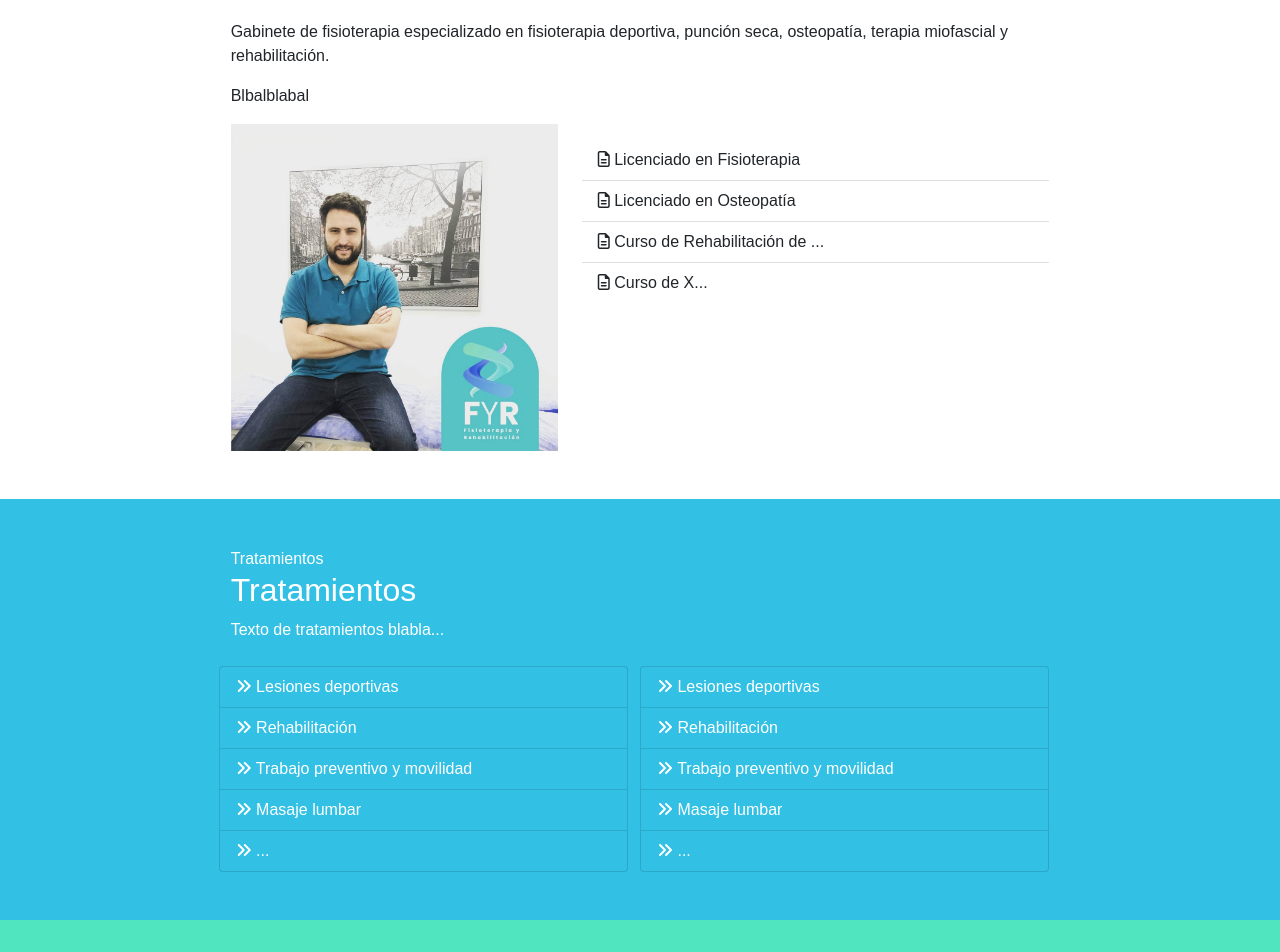
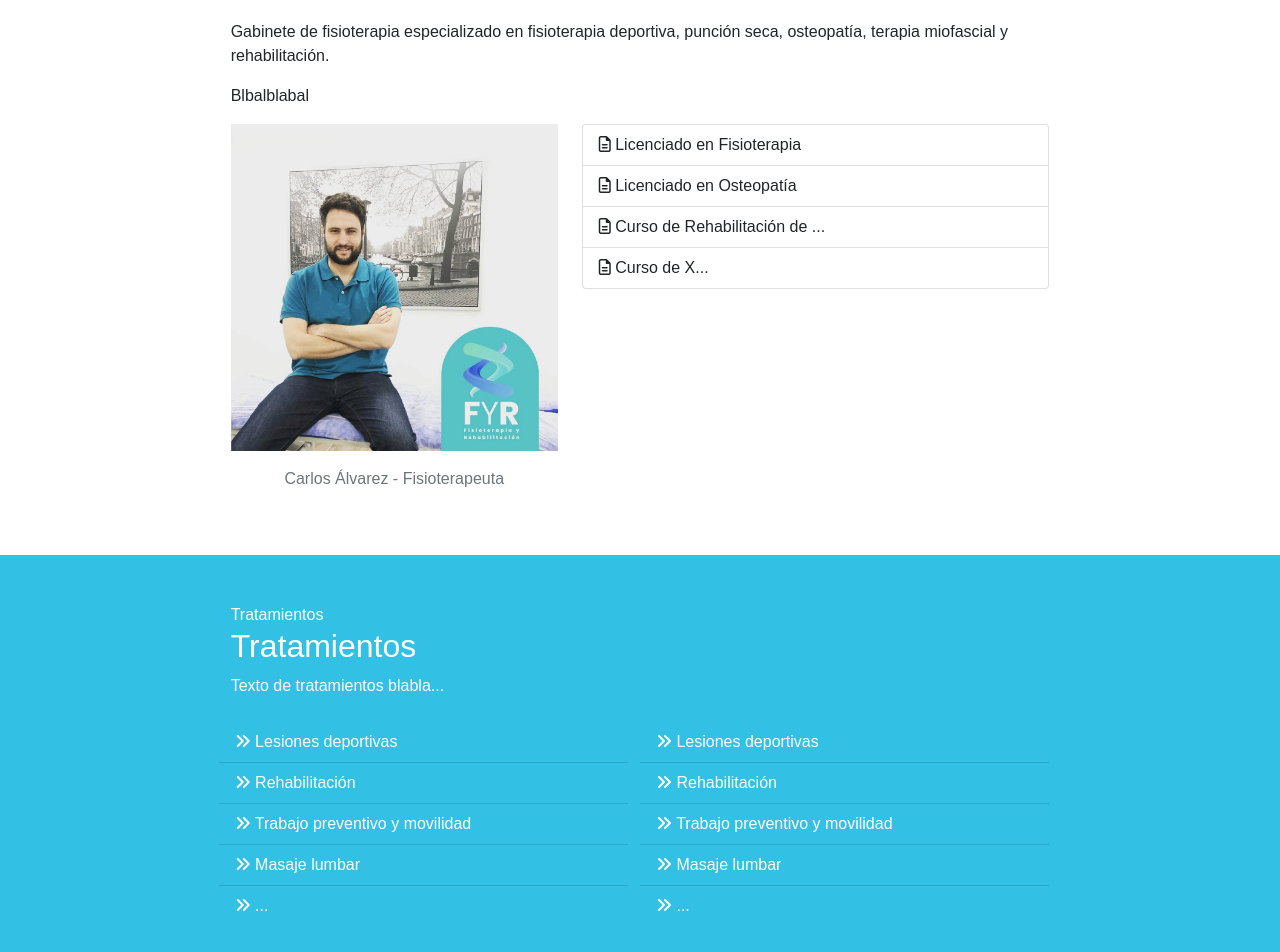
Before and after one commit to jorgetutor/fyr, a website: page index.html in a window 1280 px wide. Shown: the part 1000-1952 px from the top of the page. Drawn offline with Linux system fonts and the light colour scheme; a web font is replaced by a local one.

Commit message:
Innitial commit 5

```diff
--- a/index.html
+++ b/index.html
@@ -106,9 +106,10 @@
                 <div class="row">
                     <div class="col-12 col-md-5">
                         <img src="assets/images/fisioterapiayrehabilitacion.com-carlos.jpg" alt="Carlos Álvarez Fisioterapeuta"  class="img-fluid">
+                        <div class="text-center text-muted p-3">Carlos Álvarez - Fisioterapeuta</div>
                     </div>
                     <div class="col-12 col-md-7">
-                        <ul class="list-group list-group-flush mt-3">
+                        <ul class="list-group text-primary">
                             <li class="list-group-item">
                                 <i class="far fa-file-alt" aria-hidden="true"></i> Licenciado en Fisioterapia
                             <li class="list-group-item"><i class="far fa-file-alt " aria-hidden="true"></i> Licenciado en Osteopatía</li>
@@ -128,14 +129,14 @@
                 <h2>Tratamientos</h2>
                 <p>Texto de tratamientos blabla...</p>
                 <div class="row">
-                    <ul class="col-12 col-md-6 list-group text-white bg-primary pt-2">
+                    <ul class="col-12 col-md-6 list-group list-group-flush text-white bg-primary pt-2">
                         <li class="list-group-item bg-primary text-white"><i class="fas fa-angle-double-right" aria-hidden="true"></i> Lesiones deportivas</li>
                         <li class="list-group-item bg-primary text-white"><i class="fas fa-angle-double-right" aria-hidden="true"></i> Rehabilitación</li>
                         <li class="list-group-item bg-primary text-white"><i class="fas fa-angle-double-right" aria-hidden="true"></i> Trabajo preventivo y movilidad</li>
                         <li class="list-group-item bg-primary text-white"><i class="fas fa-angle-double-right" aria-hidden="true"></i> Masaje lumbar</li>
                         <li class="list-group-item bg-primary text-white"><i class="fas fa-angle-double-right" aria-hidden="true"></i> ...</li>
                     </ul>
-                    <ul class="col-12 col-md-6 list-group text-white bg-primary pt-2">
+                    <ul class="col-12 col-md-6 list-group list-group-flush text-white bg-primary pt-2">
                         <li class="list-group-item bg-primary text-white"><i class="fas fa-angle-double-right" aria-hidden="true"></i> Lesiones deportivas</li>
                         <li class="list-group-item bg-primary text-white"><i class="fas fa-angle-double-right" aria-hidden="true"></i> Rehabilitación</li>
                         <li class="list-group-item bg-primary text-white"><i class="fas fa-angle-double-right" aria-hidden="true"></i> Trabajo preventivo y movilidad</li>
```
